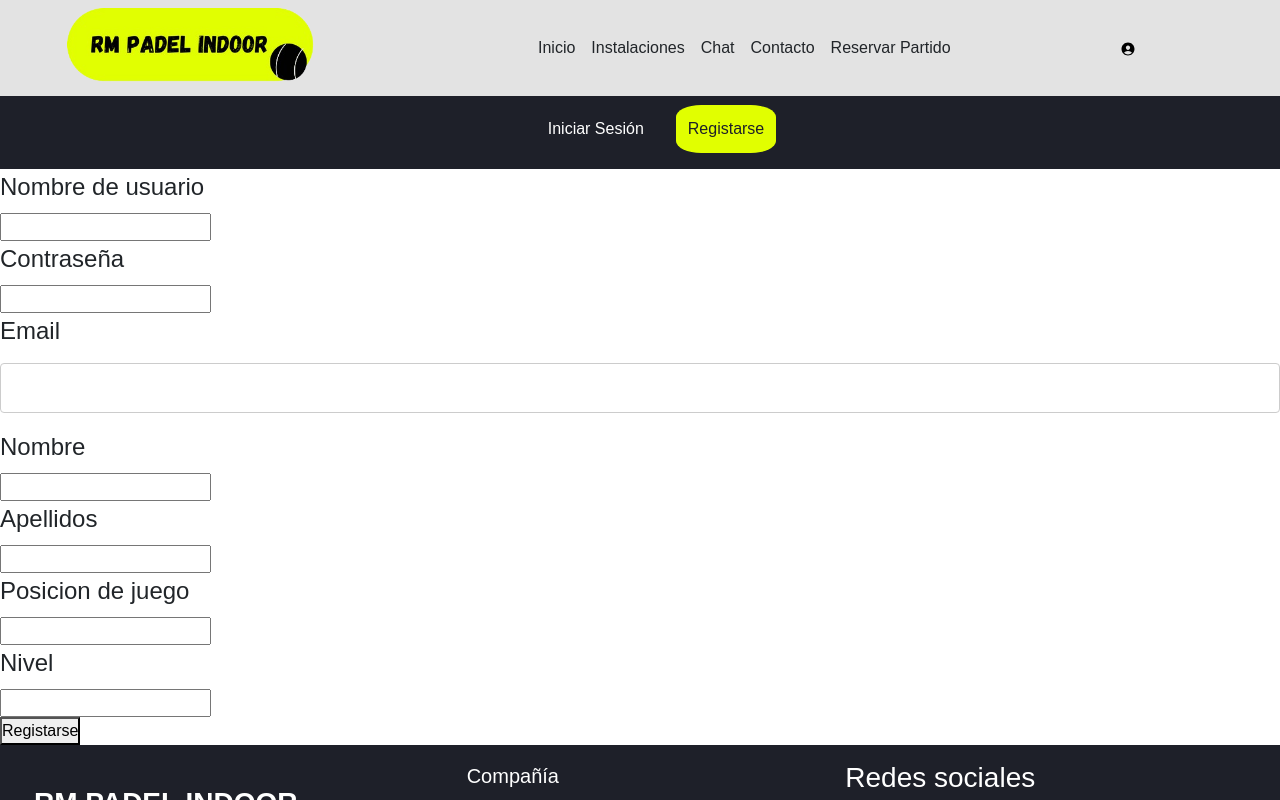
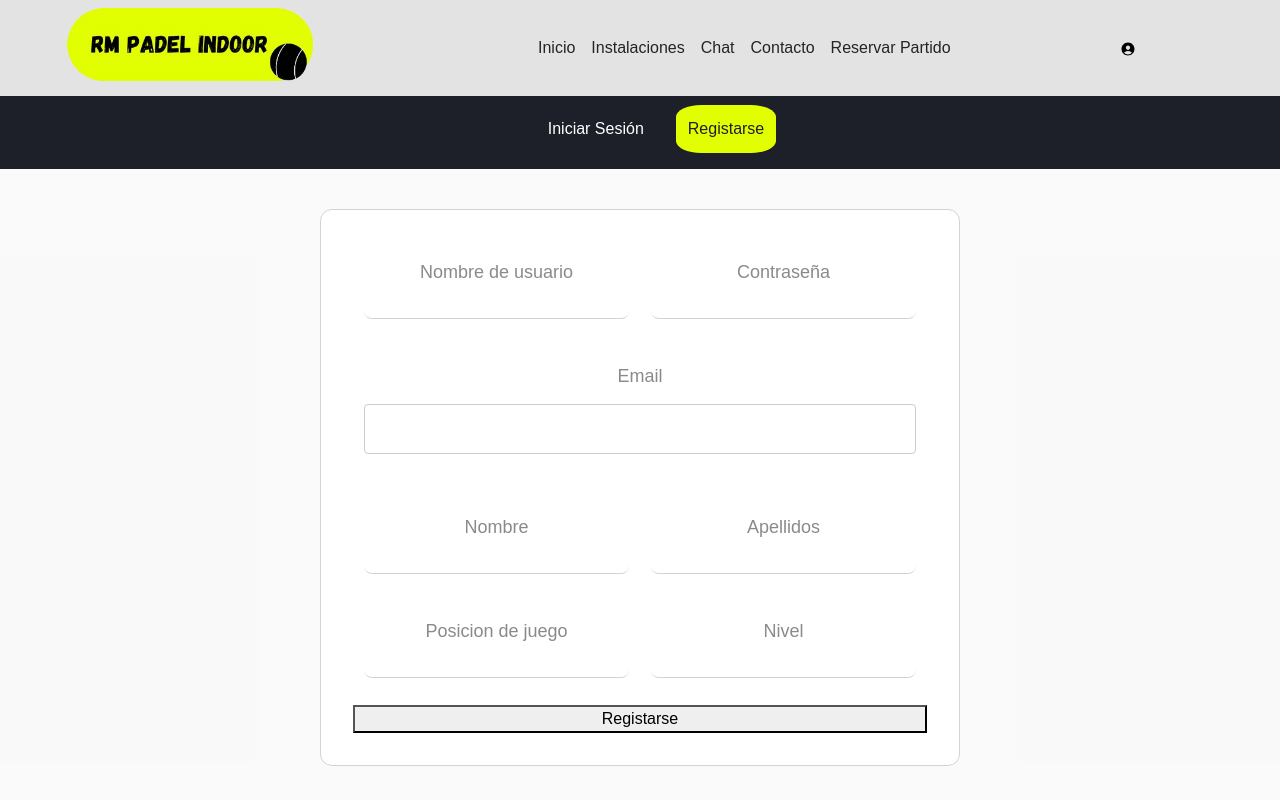
Before and after one commit to rubenmh4/frontTFG, a React (Vite) app in the folder front-end-tfg/: page /acceso in a window 1280 px wide. Both pictures are taken after a click on the item "Registarse". Shown: the top 800 px of the page. Built offline with nearby package versions, Linux system fonts and the light colour scheme.

Commit message:
MOdificacones en el registro

```diff
--- a/front-end-tfg/src/components/InputGenereic/InputGeneric.jsx
+++ b/front-end-tfg/src/components/InputGenereic/InputGeneric.jsx
@@ -1,10 +1,11 @@
+import './Inputgeneric.css'
 
 export const InputGeneric = ({legend,type,name,handleChange}) => {
   return (
     <>
-        <fieldset>
-            <legend>{legend}</legend>
-            <input type={type} name={name} onChange={handleChange}/>
+        <fieldset className='fieldset-input'>
+            <legend className='legend-input'>{legend}</legend>
+            <input type={type} name={name} onChange={handleChange} className='input-generic'/>
         </fieldset>
     </>
   )
--- /dev/null
+++ b/front-end-tfg/src/components/InputGenereic/Inputgeneric.css
@@ -0,0 +1,30 @@
+.fieldset-input {
+    width: 100%;
+    border-radius: 12px;
+    border:1px solid white;
+    margin: 6px 10px;
+    padding: 10px 0;
+}
+.fieldset-input:hover{
+    border: 1px solid lightgray;
+}
+.fieldset-input:has(.input-generic:focus){
+    border: 1px solid lightgray;
+}
+.legend-input  {
+    color: rgba(128, 128, 128, 0.919);
+    text-align: center;
+    font-size: large;
+}
+.input-generic{
+
+    width: 100%;
+    border:none;
+    border-bottom: 1px solid lightgray;
+    padding: 0 10px;
+    color: black;
+    border-radius: 8px;
+}
+.input-generic:focus{
+    outline: none;
+}
--- /dev/null
+++ b/front-end-tfg/src/components/Register/Register.css
@@ -0,0 +1,31 @@
+.container-register{
+    display: flex;
+    flex-direction: column;
+    justify-content: center;
+    align-items: center;
+    width: 100%;
+    background-color: rgba(211, 211, 211, 0.129);
+}
+.container-register-form{
+    display: flex;
+    justify-content: center;
+    width: 50%;
+    border: 1px solid lightgray;
+    padding: 12px;
+    margin-top: 2.5rem;
+    margin-bottom: 2.5rem;
+    border-radius: 12px;
+    background-color: #fff;
+
+}
+.form-register {
+    margin: 20px;
+    display: flex;
+    flex-direction: column;
+    gap: 10px;
+}
+.row-register{
+    display: flex;
+    flex-direction: row;
+
+}
--- a/front-end-tfg/src/components/Register/Register.jsx
+++ b/front-end-tfg/src/components/Register/Register.jsx
@@ -1,6 +1,7 @@
 import { useState } from "react";
 import { InputGeneric } from "../InputGenereic/InputGeneric";
 import axios from "axios";
+import './Register.css'
 
 export const Register = () => {
   const [form, setForm] = useState({
@@ -34,9 +35,11 @@ export const Register = () => {
 
   console.log(form)
   return (
-    <div>
-      <form onSubmit={handleSubmit}>
-        <div>
+    <div className="container-register">
+
+    <div className="container-register-form">
+      <form onSubmit={handleSubmit} className="form-register">
+        <div className="row-register">
           <InputGeneric
             legend={"Nombre de usuario"}
             type={"text"}
@@ -50,7 +53,7 @@ export const Register = () => {
             handleChange={handleChange}
           />
         </div>
-        <div>
+        <div className="row-register">
           <InputGeneric
             handleChange={handleChange}
             legend={"Email"}
@@ -58,7 +61,7 @@ export const Register = () => {
             name={"email"}
           />
         </div>
-        <div>
+        <div className="row-register">
           <InputGeneric
             legend={"Nombre"}
             type={"text"}
@@ -72,7 +75,7 @@ export const Register = () => {
             handleChange={handleChange}
           />
         </div>
-        <div>
+        <div className="row-register">
           <InputGeneric
             legend={"Posicion de juego"}
             type={"text"}
@@ -88,6 +91,7 @@ export const Register = () => {
         </div>
         <button type="submit">Registarse</button>
       </form>
+      </div>
     </div>
   );
 };
```
